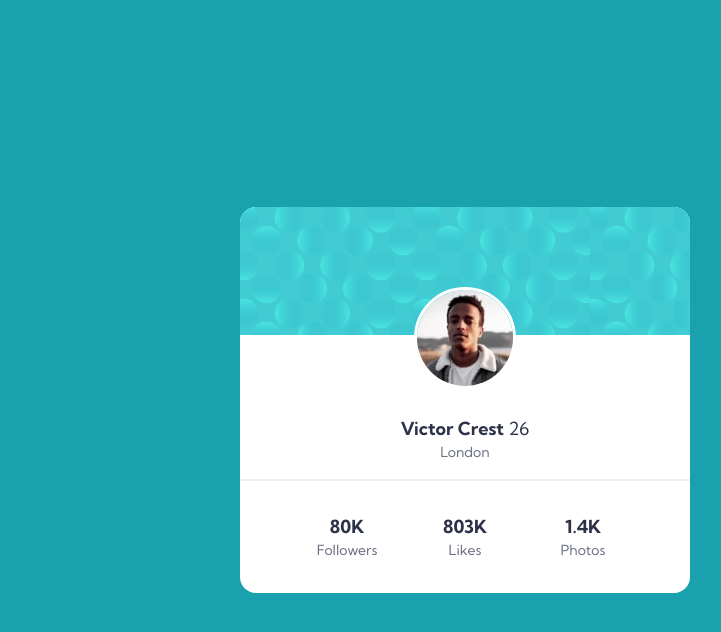
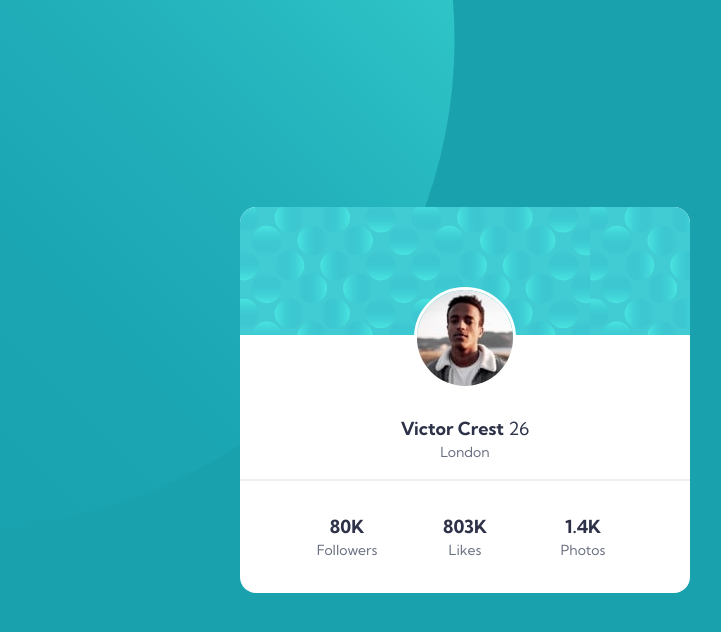
Before and after one commit to setbbagas/profile-card-component, a plain HTML site: page index.html in a window 1280 px wide. Shown: the whole page, without its empty margins (175-896 px from the left). Drawn offline with Linux system fonts and the light colour scheme.

Commit message:
Add style to profile card

```diff
--- a/css/style.css
+++ b/css/style.css
@@ -31,7 +31,7 @@
 /* general styling */
 body {
     /* layout */
-    min-height: 100vh;
+    height: 100vh;
     /* display */
     display: grid;
     place-content: center;
@@ -45,6 +45,18 @@ body {
     background-color: var(--clr-primary-bg);
 }
 
+.container {
+    height: 100vh;
+    width: 100%;
+    position: relative;
+}
+
+.circle-top {
+    position: absolute;
+    top: -450px;
+    right: 10px;
+}
+
 .card-container {
     width: 450px;
 }
@@ -53,6 +65,14 @@ body {
     background-color: #fff;
     border-radius: 1rem;
     text-align: center;
+    position: absolute;
+    top: 50%;
+    left: 50%;
+    transform: translate(-50%, -50%);
+    -webkit-transform: translate(-50%, -50%);
+    -moz-transform: translate(-50%, -50%);
+    -ms-transform: translate(-50%, -50%);
+    -o-transform: translate(-50%, -50%);
 }
 
 .img-container {
--- a/index.html
+++ b/index.html
@@ -10,7 +10,8 @@
     </head>
     <body>
         <main class="container">
-            <!-- <img class="circle-top" src="/images/bg-pattern-top.svg" alt="" /> -->
+            <img class="circle-top" src="/images/bg-pattern-top.svg" alt="" />
+
             <div class="card card-container">
                 <div class="img-container">
                     <img
@@ -40,7 +41,6 @@
                     </div>
                 </div>
             </div>
-            <!-- <img src="/images/bg-pattern-bottom.svg" alt="" /> -->
         </main>
     </body>
 </html>
```
